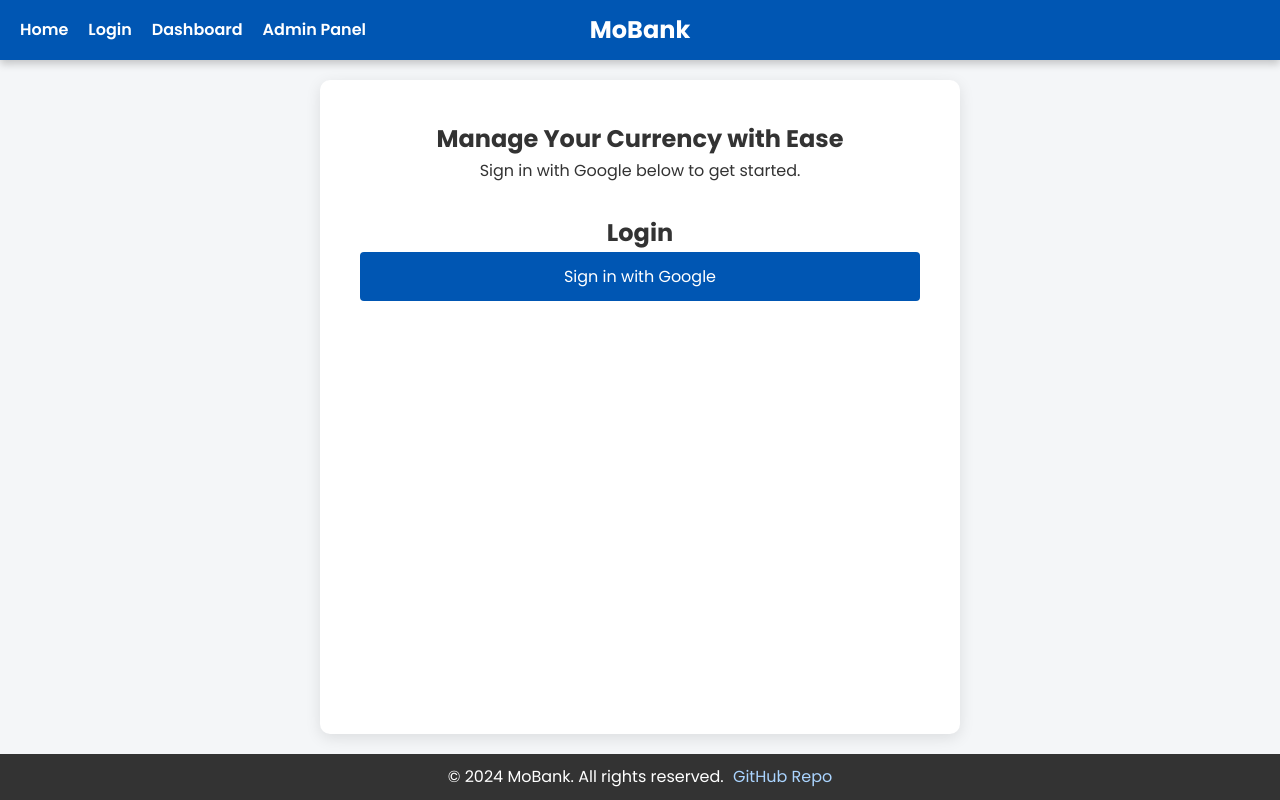
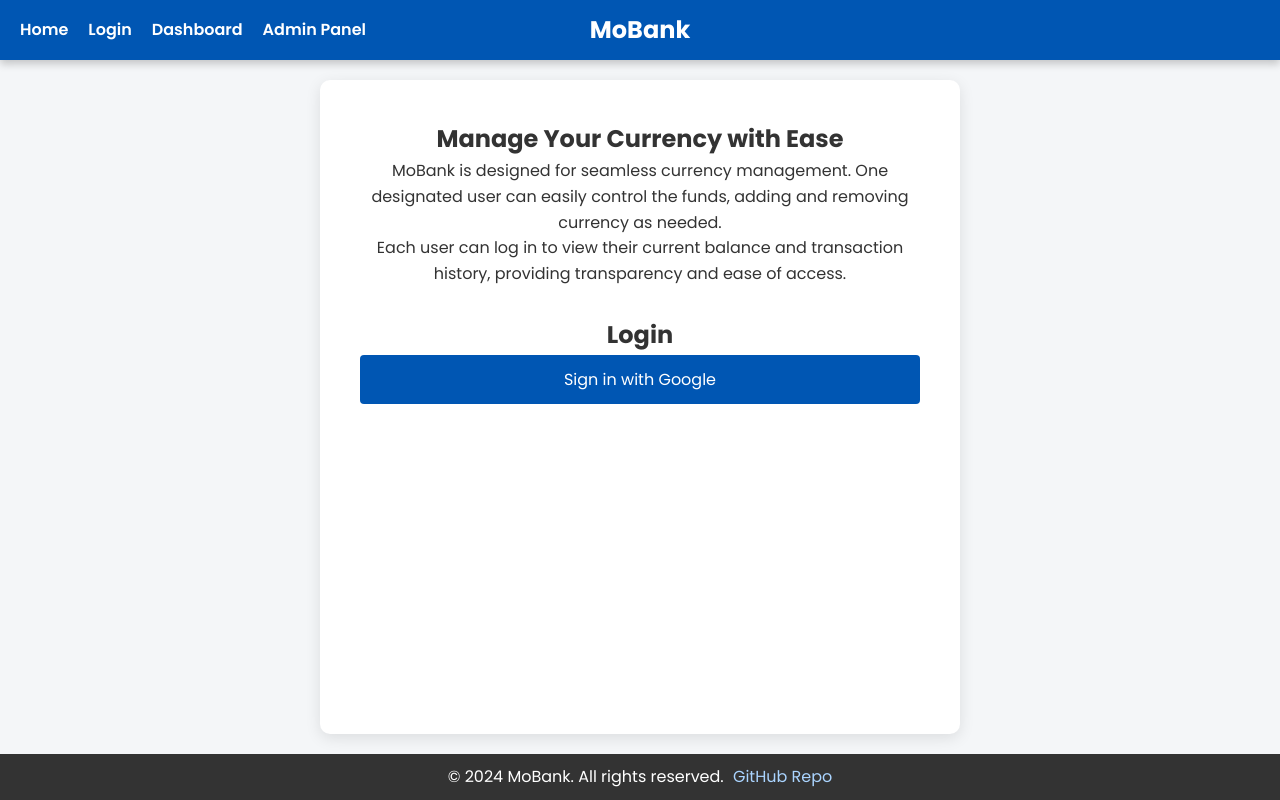
Before and after one commit to skbidisigma1/MoBank, a plain HTML site: page pages/login.html in a window 1280 px wide. Drawn offline with Linux system fonts and the light colour scheme; a script that the page names is missing.

Commit message:
Update login.html
Yeah

```diff
--- a/pages/login.html
+++ b/pages/login.html
@@ -14,7 +14,8 @@
 
     <main>
         <h2>Manage Your Currency with Ease</h2>
-        <p>Sign in with Google below to get started.</p>
+        <p>MoBank is designed for seamless currency management. One designated user can easily control the funds, adding and removing currency as needed.</p>
+        <p>Each user can log in to view their current balance and transaction history, providing transparency and ease of access.</p>
 
         <div style="margin-top: 30px;">
             <h2>Login</h2>
```
